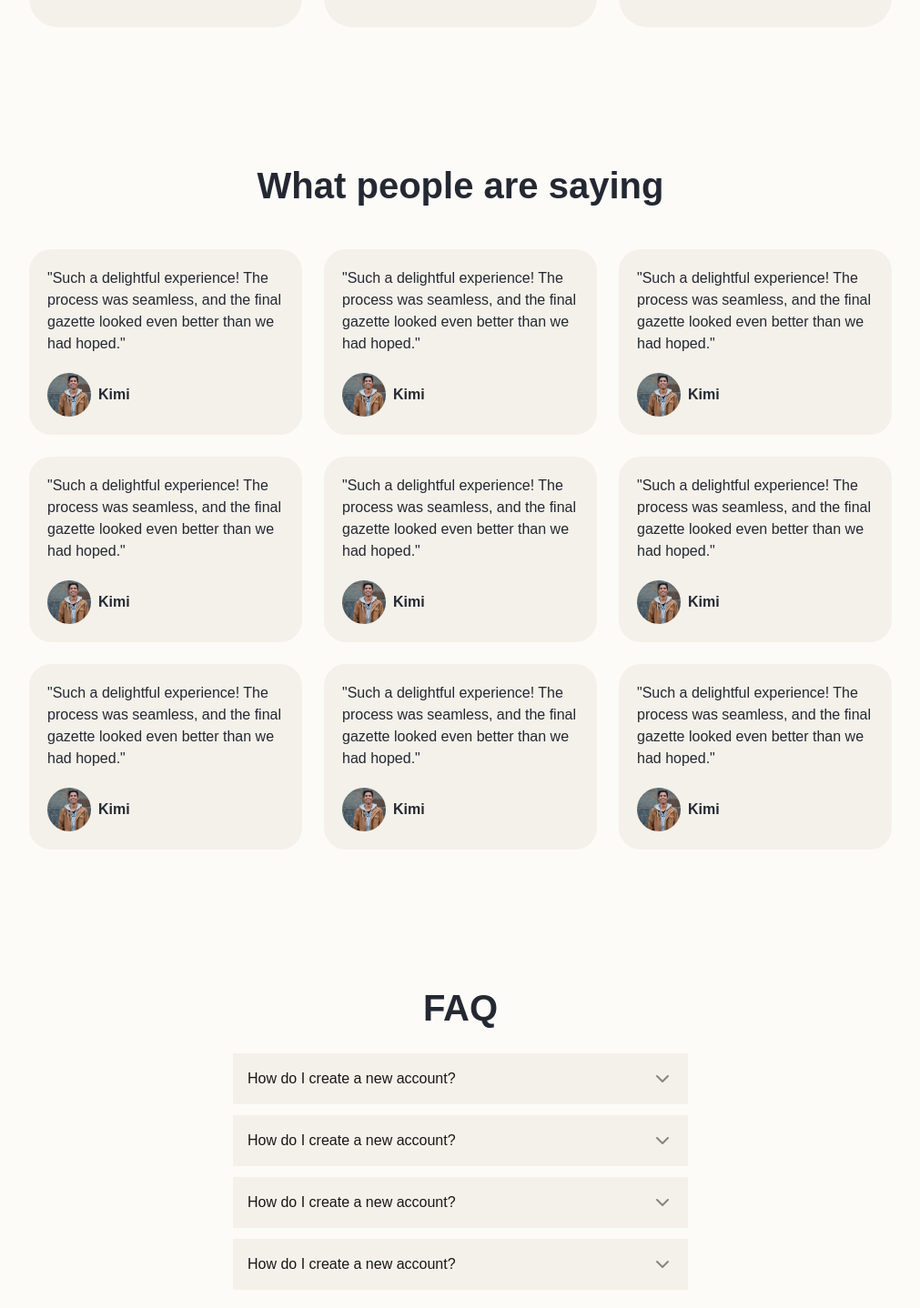
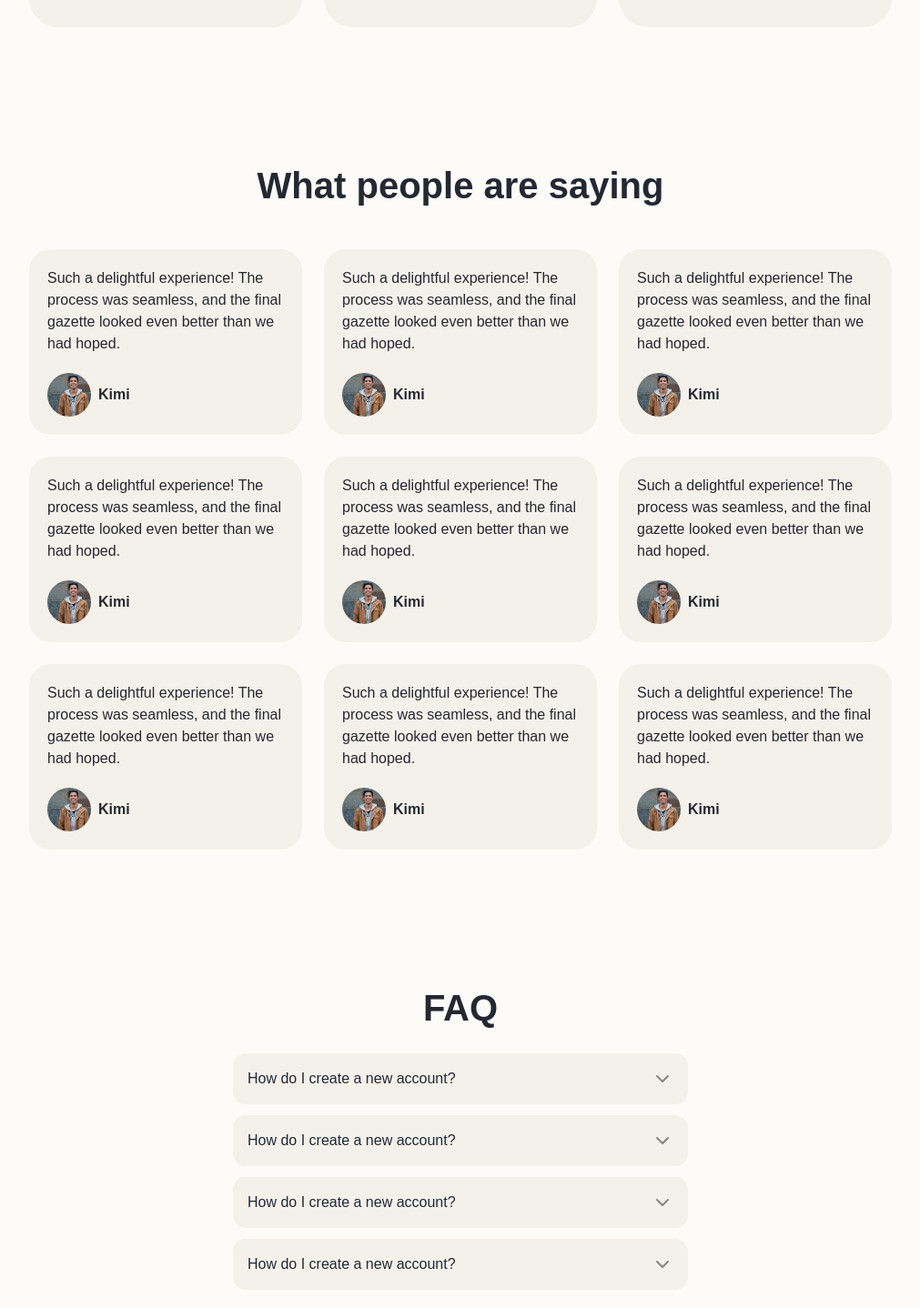
Before and after one commit to Jackalope523/cher-ami-website, a Next.js app: page / in a window 1280 px wide. Shown: the part 4215-5653 px from the top of the page at 91% size, without its empty margins (134-1145 px from the left). Built offline with nearby package versions, Linux system fonts and the light colour scheme.

Commit message:
Remove imports

```diff
--- a/app/page.tsx
+++ b/app/page.tsx
@@ -15,8 +15,9 @@ import StepTwo from '@/public/step-two.png';
 import StepThree from '@/public/step-three.png';
 import Check from '@/public/check.svg';
 import X from '@/public/x.svg';
-import Chevron from '@/public/chevron.svg';
 import Kimi from '@/public/kimi.jpg';
+import FAQItem from '@/components/FAQItem';
+import FeedbackCard from '@/components/FeedbackCard';
 
 export default function Home() {
   return (
@@ -376,165 +377,69 @@ export default function Home() {
           </h1>
 
           <div className="grid grid-cols-1 sm:grid-cols-2 lg:grid-cols-3 gap-6">
-            <div className="bg-[#F4F1EA] rounded-3xl p-5 w-[300px]">
-              <p className="text-[16px] text-[#242832] font-normal">
-                {
-                  '"Such a delightful experience! The process was seamless, and the final gazette looked even better than we had hoped."'
+            <FeedbackCard
+              text={
+                'Such a delightful experience! The process was seamless, and the final gazette looked even better than we had hoped.'
               }
-              </p>
-              <div className="flex flex-row items-center gap-x-2 mt-5">
-                <Image
-                  src={Kimi}
-                  alt="Cher Ami logo"
-                  width={48}
-                  height={48}
-                  className="rounded-full"
+              image={Kimi}
+              name={'Kimi'}
+            />{' '}
+            <FeedbackCard
+              text={
+                'Such a delightful experience! The process was seamless, and the final gazette looked even better than we had hoped.'
+              }
+              image={Kimi}
+              name={'Kimi'}
+            />{' '}
+            <FeedbackCard
+              text={
+                'Such a delightful experience! The process was seamless, and the final gazette looked even better than we had hoped.'
+              }
+              image={Kimi}
+              name={'Kimi'}
+            />{' '}
+            <FeedbackCard
+              text={
+                'Such a delightful experience! The process was seamless, and the final gazette looked even better than we had hoped.'
+              }
+              image={Kimi}
+              name={'Kimi'}
+            />{' '}
+            <FeedbackCard
+              text={
+                'Such a delightful experience! The process was seamless, and the final gazette looked even better than we had hoped.'
+              }
+              image={Kimi}
+              name={'Kimi'}
+            />{' '}
+            <FeedbackCard
+              text={
+                'Such a delightful experience! The process was seamless, and the final gazette looked even better than we had hoped.'
+              }
+              image={Kimi}
+              name={'Kimi'}
+            />{' '}
+            <FeedbackCard
+              text={
+                'Such a delightful experience! The process was seamless, and the final gazette looked even better than we had hoped.'
+              }
+              image={Kimi}
+              name={'Kimi'}
             />
-                <p className="text-[16px] text-[#242832] font-semibold">Kimi</p>
-              </div>
-            </div>
-
-            <div className="bg-[#F4F1EA] rounded-3xl p-5 w-[300px]">
-              <p className="text-[16px] text-[#242832] font-normal">
-                {
-                  '"Such a delightful experience! The process was seamless, and the final gazette looked even better than we had hoped."'
+            <FeedbackCard
+              text={
+                'Such a delightful experience! The process was seamless, and the final gazette looked even better than we had hoped.'
               }
-              </p>
-              <div className="flex flex-row items-center gap-x-2 mt-5">
-                <Image
-                  src={Kimi}
-                  alt="Cher Ami logo"
-                  width={48}
-                  height={48}
-                  className="rounded-full"
+              image={Kimi}
+              name={'Kimi'}
             />
-                <p className="text-[16px] text-[#242832] font-semibold">Kimi</p>
-              </div>
-            </div>
-
-            <div className="bg-[#F4F1EA] rounded-3xl p-5 w-[300px]">
-              <p className="text-[16px] text-[#242832] font-normal">
-                {
-                  '"Such a delightful experience! The process was seamless, and the final gazette looked even better than we had hoped."'
+            <FeedbackCard
+              text={
+                'Such a delightful experience! The process was seamless, and the final gazette looked even better than we had hoped.'
               }
-              </p>
-              <div className="flex flex-row items-center gap-x-2 mt-5">
-                <Image
-                  src={Kimi}
-                  alt="Cher Ami logo"
-                  width={48}
-                  height={48}
-                  className="rounded-full"
+              image={Kimi}
+              name={'Kimi'}
             />
-                <p className="text-[16px] text-[#242832] font-semibold">Kimi</p>
-              </div>
-            </div>
-
-            <div className="bg-[#F4F1EA] rounded-3xl p-5 w-[300px]">
-              <p className="text-[16px] text-[#242832] font-normal">
-                {
-                  '"Such a delightful experience! The process was seamless, and the final gazette looked even better than we had hoped."'
-                }
-              </p>
-              <div className="flex flex-row items-center gap-x-2 mt-5">
-                <Image
-                  src={Kimi}
-                  alt="Cher Ami logo"
-                  width={48}
-                  height={48}
-                  className="rounded-full"
-                />
-                <p className="text-[16px] text-[#242832] font-semibold">Kimi</p>
-              </div>
-            </div>
-            <div className="bg-[#F4F1EA] rounded-3xl p-5 w-[300px]">
-              <p className="text-[16px] text-[#242832] font-normal">
-                {
-                  '"Such a delightful experience! The process was seamless, and the final gazette looked even better than we had hoped."'
-                }
-              </p>
-              <div className="flex flex-row items-center gap-x-2 mt-5">
-                <Image
-                  src={Kimi}
-                  alt="Cher Ami logo"
-                  width={48}
-                  height={48}
-                  className="rounded-full"
-                />
-                <p className="text-[16px] text-[#242832] font-semibold">Kimi</p>
-              </div>
-            </div>
-
-            <div className="bg-[#F4F1EA] rounded-3xl p-5 w-[300px]">
-              <p className="text-[16px] text-[#242832] font-normal">
-                {
-                  '"Such a delightful experience! The process was seamless, and the final gazette looked even better than we had hoped."'
-                }
-              </p>
-              <div className="flex flex-row items-center gap-x-2 mt-5">
-                <Image
-                  src={Kimi}
-                  alt="Cher Ami logo"
-                  width={48}
-                  height={48}
-                  className="rounded-full"
-                />
-                <p className="text-[16px] text-[#242832] font-semibold">Kimi</p>
-              </div>
-            </div>
-
-            <div className="bg-[#F4F1EA] rounded-3xl p-5 w-[300px]">
-              <p className="text-[16px] text-[#242832] font-normal">
-                {
-                  '"Such a delightful experience! The process was seamless, and the final gazette looked even better than we had hoped."'
-                }
-              </p>
-              <div className="flex flex-row items-center gap-x-2 mt-5">
-                <Image
-                  src={Kimi}
-                  alt="Cher Ami logo"
-                  width={48}
-                  height={48}
-                  className="rounded-full"
-                />
-                <p className="text-[16px] text-[#242832] font-semibold">Kimi</p>
-              </div>
-            </div>
-
-            <div className="bg-[#F4F1EA] rounded-3xl p-5 w-[300px]">
-              <p className="text-[16px] text-[#242832] font-normal">
-                {
-                  '"Such a delightful experience! The process was seamless, and the final gazette looked even better than we had hoped."'
-                }
-              </p>
-              <div className="flex flex-row items-center gap-x-2 mt-5">
-                <Image
-                  src={Kimi}
-                  alt="Cher Ami logo"
-                  width={48}
-                  height={48}
-                  className="rounded-full"
-                />
-                <p className="text-[16px] text-[#242832] font-semibold">Kimi</p>
-              </div>
-            </div>
-            <div className="bg-[#F4F1EA] rounded-3xl p-5 w-[300px]">
-              <p className="text-[16px] text-[#242832] font-normal">
-                {
-                  '"Such a delightful experience! The process was seamless, and the final gazette looked even better than we had hoped."'
-                }
-              </p>
-              <div className="flex flex-row items-center gap-x-2 mt-5">
-                <Image
-                  src={Kimi}
-                  alt="Cher Ami logo"
-                  width={48}
-                  height={48}
-                  className="rounded-full"
-                />
-                <p className="text-[16px] text-[#242832] font-semibold">Kimi</p>
-              </div>
-            </div>
           </div>
         </div>
 
@@ -543,46 +448,22 @@ export default function Home() {
             FAQ
           </h1>
           <div className="flex flex-col gap-y-3">
-            <div className="flex flex-row justify-between bg-[#F4F1EA] p-4 w-[500px] rounded-[14]">
-              <p>How do I create a new account?</p>
-              <Image
-                src={Chevron}
-                alt="Cher Ami logo"
-                width={24}
-                height={24}
-                className="rounded-full"
+            <FAQItem
+              question={'How do I create a new account?'}
+              answer={'Idk Walt'}
             />
-            </div>
-            <div className="flex flex-row justify-between bg-[#F4F1EA] p-4 w-[500px] rounded-[14]">
-              <p>How do I create a new account?</p>
-              <Image
-                src={Chevron}
-                alt="Cher Ami logo"
-                width={24}
-                height={24}
-                className="rounded-full"
+            <FAQItem
+              question={'How do I create a new account?'}
+              answer={'Idk Walt'}
             />
-            </div>
-            <div className="flex flex-row justify-between bg-[#F4F1EA] p-4 w-[500px] rounded-[14]">
-              <p>How do I create a new account?</p>
-              <Image
-                src={Chevron}
-                alt="Cher Ami logo"
-                width={24}
-                height={24}
-                className="rounded-full"
+            <FAQItem
+              question={'How do I create a new account?'}
+              answer={'Idk Walt'}
             />
-            </div>
-            <div className="flex flex-row justify-between bg-[#F4F1EA] p-4 w-[500px] rounded-[14]">
-              <p>How do I create a new account?</p>
-              <Image
-                src={Chevron}
-                alt="Cher Ami logo"
-                width={24}
-                height={24}
-                className="rounded-full"
+            <FAQItem
+              question={'How do I create a new account?'}
+              answer={'Idk Walt'}
             />
-            </div>
           </div>
         </div>
       </main>
```
Lines whose indentation alone changed are shown as unchanged.
